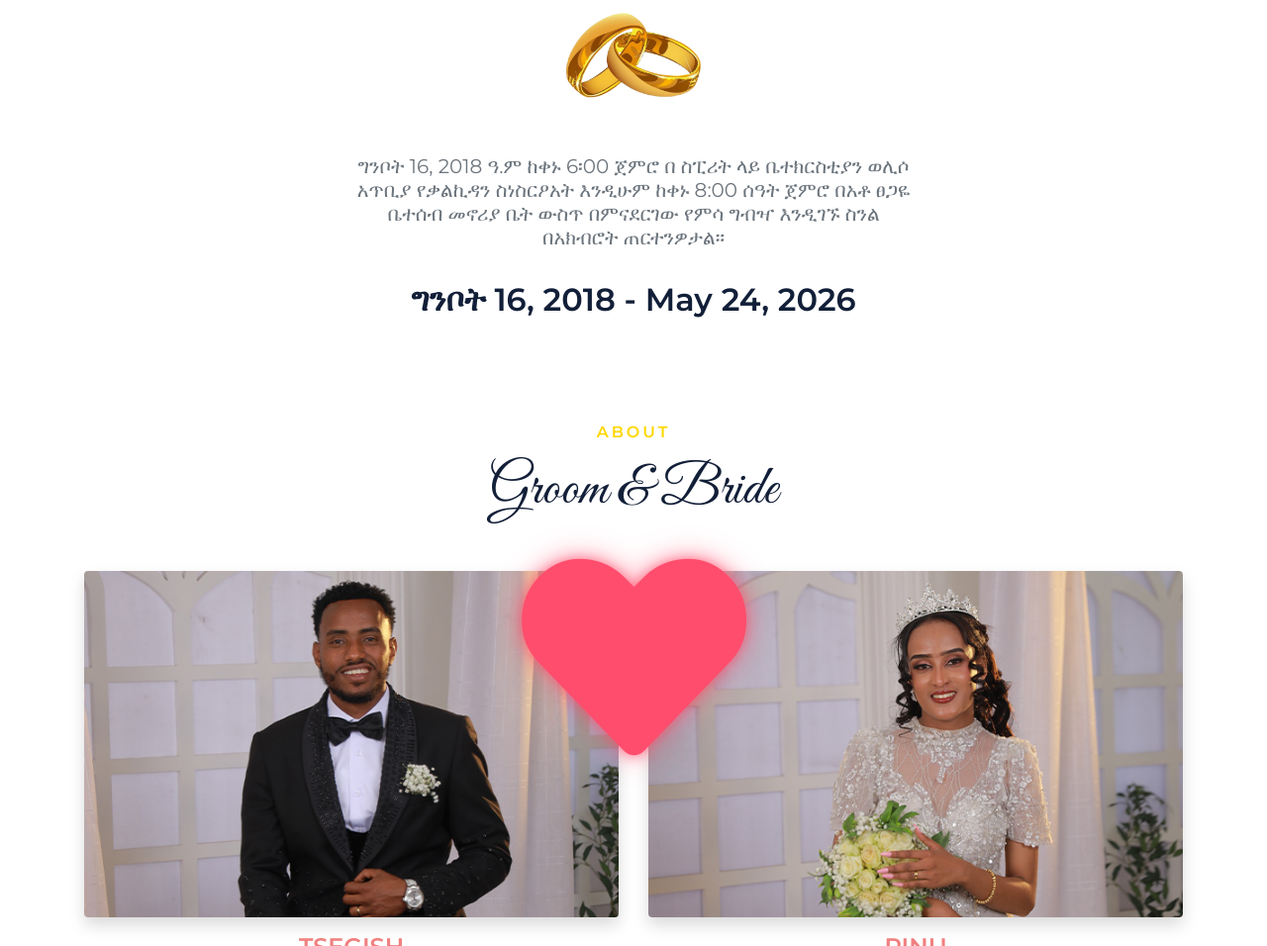
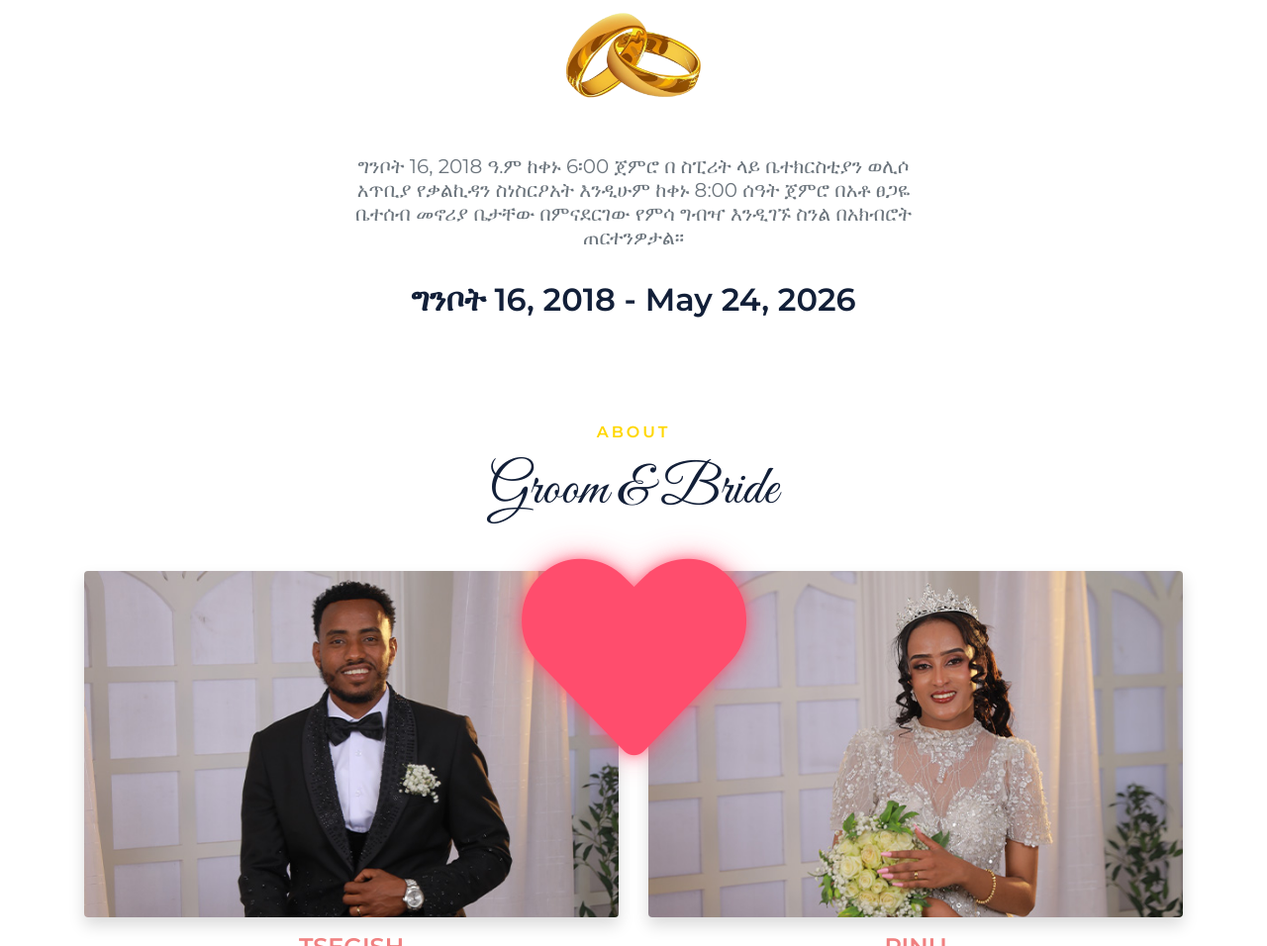
Before and after one commit to wedding-templets/tsegish-pinu, a plain HTML site: page index.html in a window 1280 px wide. Shown: the part 1376-2332 px from the top of the page at 99% size. Drawn offline with nearby package versions, Linux system fonts and the light colour scheme.

Commit message:
change the program description home

```diff
--- a/index.html
+++ b/index.html
@@ -200,7 +200,7 @@
             </div>
             <div class="row justify-content-center">
                 <div class="col-md-6 text-center">
-                    <h5 class="font-weight-normal text-muted mb-3 pb-3">ግንቦት 16, 2018 ዓ.ም ከቀኑ 6፡00 ጀምሮ በ ስፒሪት ላይ ቤተክርስቲያን ወሊሶ አጥቢያ የቃልኪዳን ስነስርዖአት እንዲሁም ከቀኑ 8:00 ሰዓት ጀምሮ በአቶ ፀጋዬ ቤተሰብ መኖሪያ ቤት ውስጥ በምናደርገው የምሳ ግብዣ እንዲገኙ ስንል በአክብሮት ጠርተንዎታል።</h5>
+                    <h5 class="font-weight-normal text-muted mb-3 pb-3">ግንቦት 16, 2018 ዓ.ም ከቀኑ 6፡00 ጀምሮ በ ስፒሪት ላይ ቤተክርስቲያን ወሊሶ አጥቢያ የቃልኪዳን ስነስርዖአት እንዲሁም ከቀኑ 8:00 ሰዓት ጀምሮ በአቶ ፀጋዬ ቤተሰብ መኖሪያ ቤታቸው በምናደርገው የምሳ ግብዣ እንዲገኙ ስንል በአክብሮት ጠርተንዎታል።</h5>
                 </div>
             </div>
             <div class="row justify-content-center">
```
